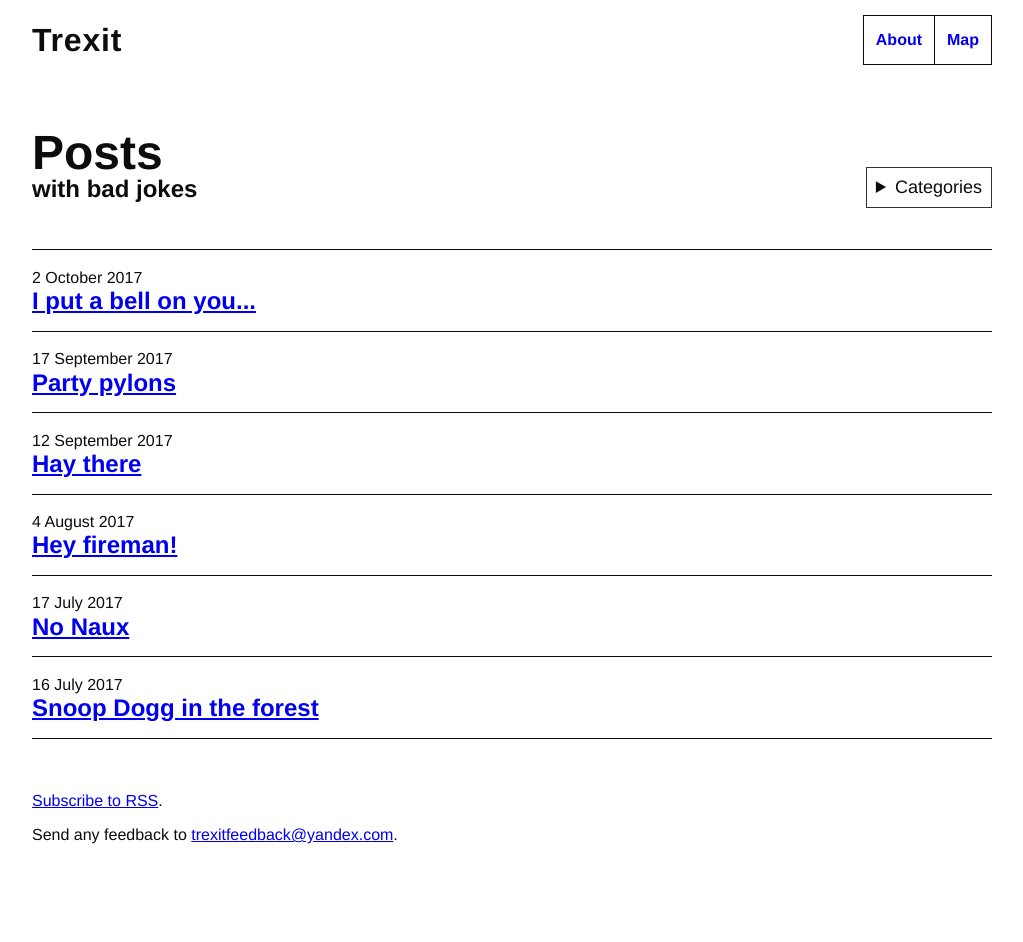
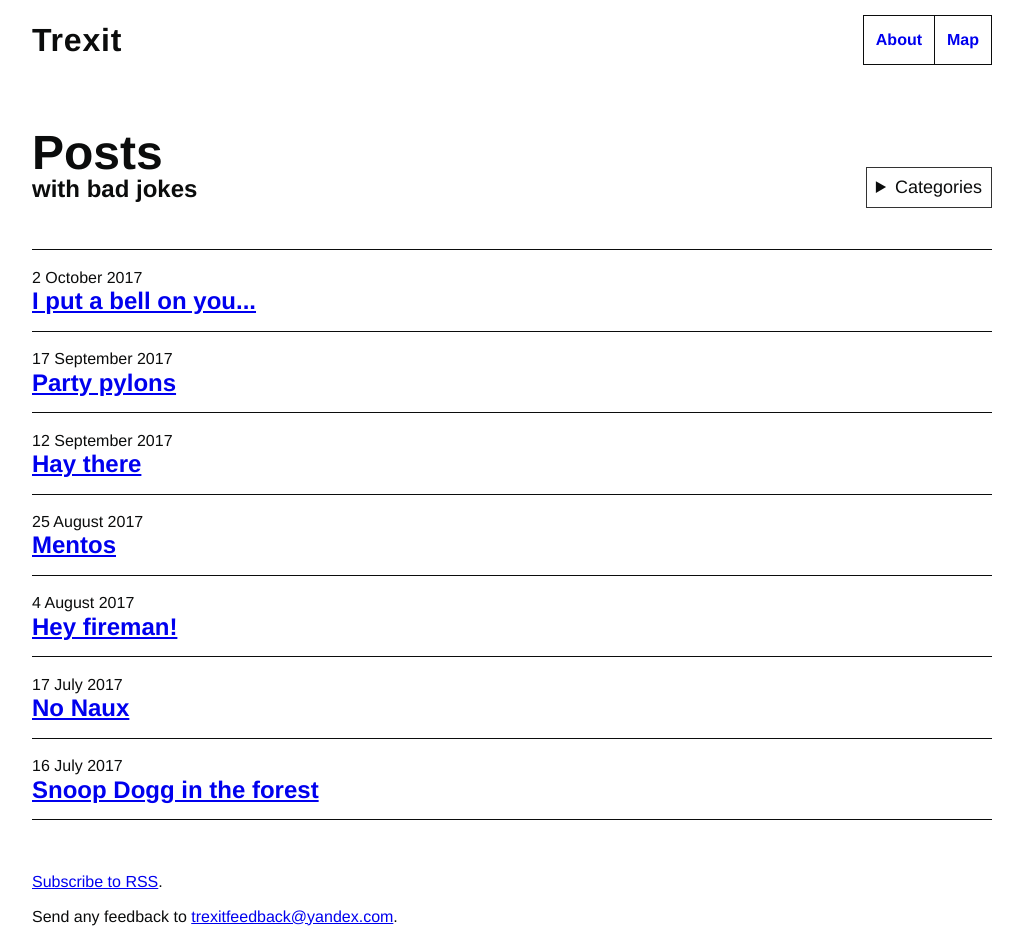
Before and after one commit to tombye/trexit, a Jekyll site: the page built from bad-jokes/index.md, in a window 1280 px wide. Shown: the whole page, without its empty margins (128-1151 px from the left). Built offline with Jekyll 4.4.1, drawn with Linux system fonts in a browser that asks for light colours; before the commit the page ends 900 px from its top, so only the background shows below that.

Commit message:
Update 2017-08-25-mentos.markdown

```diff
--- a/_posts/2017-08-25-mentos.markdown
+++ b/_posts/2017-08-25-mentos.markdown
@@ -3,7 +3,8 @@
 title: Mentos
 date:   2017-08-25 18:01 +0100
 categories: jekyll update
-tags: "Bad jokes"
+tags:
+- "Bad jokes"
 ---
 
 We've been eating a lot of Mentos on our walks. We found this one the other day.
```
